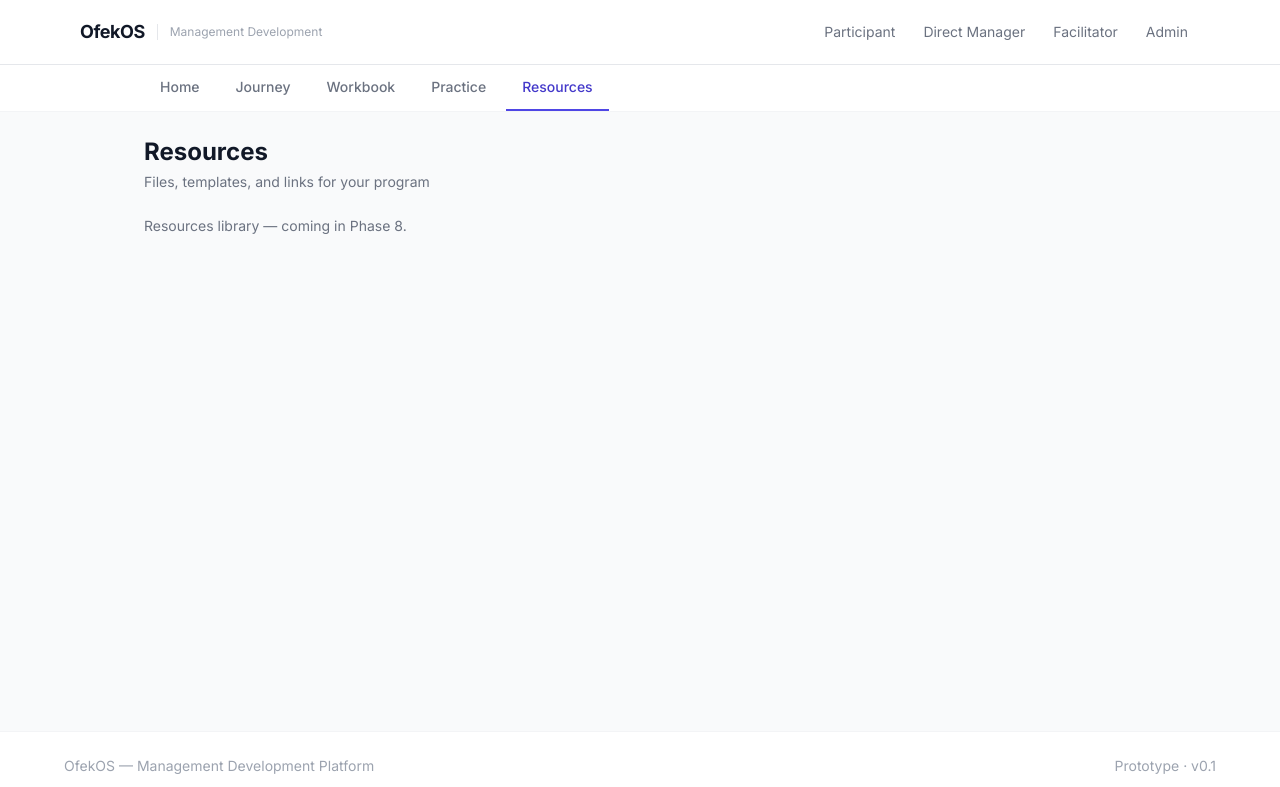
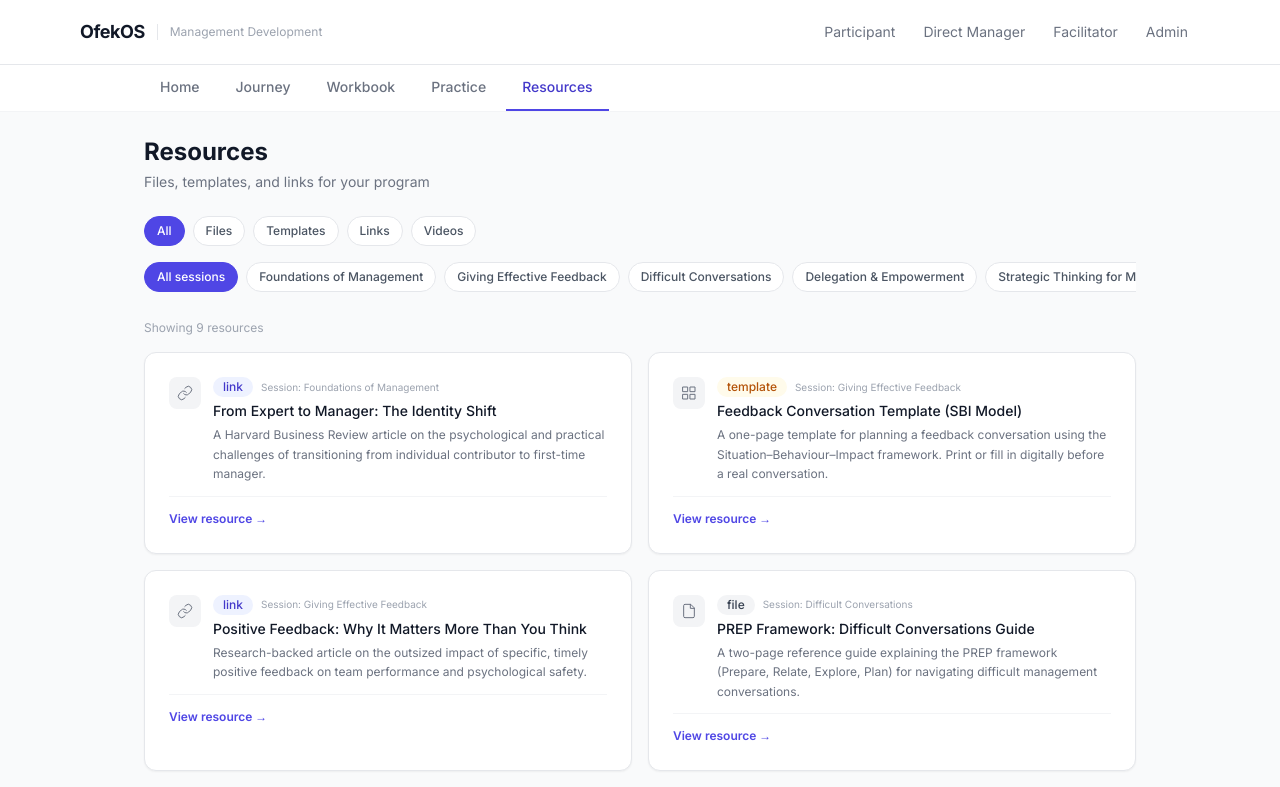
Before and after one commit to Dorvad/OfekOS, a Next.js app: page /participant/resources in a window 1280 px wide. Shown: the top 787 px of the page. Built offline with nearby package versions, Linux system fonts and the light colour scheme.

Commit message:
feat(participant): add resources library with type and session filtering
https://claude.ai/code/session_01UywSexRb5Cery7FRm47XCa

```diff
--- a/src/app/participant/resources/page.tsx
+++ b/src/app/participant/resources/page.tsx
@@ -1,4 +1,6 @@
+import { MOCK_RESOURCES, MOCK_SESSIONS } from "@/lib/mock-data";
 import ParticipantPageHeader from "@/features/participant/ParticipantPageHeader";
+import ResourcesList from "@/features/resources/ResourcesList";
 
 export default function ResourcesPage() {
   return (
@@ -7,7 +9,7 @@ export default function ResourcesPage() {
         title="Resources"
         subtitle="Files, templates, and links for your program"
       />
-      <p className="text-gray-500 text-sm">Resources library — coming in Phase 8.</p>
+      <ResourcesList resources={MOCK_RESOURCES} sessions={MOCK_SESSIONS} />
     </div>
   );
 }
--- /dev/null
+++ b/src/features/resources/ResourceCard.tsx
@@ -0,0 +1,93 @@
+import Card from "@/components/ui/Card";
+import Badge from "@/components/ui/Badge";
+import type { Resource } from "@/lib/types";
+import type { BadgeVariant } from "@/components/ui/Badge";
+
+const typeVariant: Record<string, BadgeVariant> = {
+  file: "default",
+  template: "warning",
+  link: "info",
+  video: "success",
+};
+
+function FileIcon() {
+  return (
+    <svg viewBox="0 0 24 24" fill="none" stroke="currentColor" strokeWidth={1.5} strokeLinecap="round" strokeLinejoin="round" className="w-4 h-4">
+      <path d="M14 2H6a2 2 0 0 0-2 2v16a2 2 0 0 0 2 2h12a2 2 0 0 0 2-2V8z" />
+      <polyline points="14 2 14 8 20 8" />
+    </svg>
+  );
+}
+
+function TemplateIcon() {
+  return (
+    <svg viewBox="0 0 24 24" fill="none" stroke="currentColor" strokeWidth={1.5} strokeLinecap="round" strokeLinejoin="round" className="w-4 h-4">
+      <rect x="3" y="3" width="7" height="7" /><rect x="14" y="3" width="7" height="7" />
+      <rect x="14" y="14" width="7" height="7" /><rect x="3" y="14" width="7" height="7" />
+    </svg>
+  );
+}
+
+function LinkIcon() {
+  return (
+    <svg viewBox="0 0 24 24" fill="none" stroke="currentColor" strokeWidth={1.5} strokeLinecap="round" strokeLinejoin="round" className="w-4 h-4">
+      <path d="M10 13a5 5 0 0 0 7.54.54l3-3a5 5 0 0 0-7.07-7.07l-1.72 1.71" />
+      <path d="M14 11a5 5 0 0 0-7.54-.54l-3 3a5 5 0 0 0 7.07 7.07l1.71-1.71" />
+    </svg>
+  );
+}
+
+function VideoIcon() {
+  return (
+    <svg viewBox="0 0 24 24" fill="none" stroke="currentColor" strokeWidth={1.5} strokeLinecap="round" strokeLinejoin="round" className="w-4 h-4">
+      <circle cx="12" cy="12" r="10" />
+      <polygon points="10 8 16 12 10 16 10 8" />
+    </svg>
+  );
+}
+
+const TypeIcon = ({ type }: { type: string }) => {
+  if (type === "file") return <FileIcon />;
+  if (type === "template") return <TemplateIcon />;
+  if (type === "video") return <VideoIcon />;
+  return <LinkIcon />;
+};
+
+interface ResourceCardProps {
+  resource: Resource;
+  sessionTitle?: string;
+}
+
+export default function ResourceCard({ resource, sessionTitle }: ResourceCardProps) {
+  return (
+    <Card className="flex flex-col gap-3 hover:shadow-md transition-all">
+      <div className="flex items-start gap-3">
+        <div className="w-8 h-8 rounded-lg bg-gray-100 flex items-center justify-center shrink-0 text-gray-500">
+          <TypeIcon type={resource.type} />
+        </div>
+        <div className="flex-1 min-w-0">
+          <div className="flex items-center gap-2 mb-1 flex-wrap">
+            <Badge label={resource.type} variant={typeVariant[resource.type] ?? "default"} />
+            {sessionTitle ? (
+              <span className="text-[10px] text-gray-400">Session: {sessionTitle}</span>
+            ) : (
+              <span className="text-[10px] text-gray-400">Program resource</span>
+            )}
+          </div>
+          <p className="text-sm font-medium text-gray-900">{resource.title}</p>
+          <p className="text-xs text-gray-500 mt-1 leading-relaxed">{resource.description}</p>
+        </div>
+      </div>
+      <div className="pt-2 border-t border-gray-100">
+        <a
+          href={resource.url}
+          target="_blank"
+          rel="noopener noreferrer"
+          className="text-xs font-semibold text-indigo-600 hover:text-indigo-700 transition-colors"
+        >
+          View resource →
+        </a>
+      </div>
+    </Card>
+  );
+}
--- /dev/null
+++ b/src/features/resources/ResourceFilter.tsx
@@ -0,0 +1,74 @@
+"use client";
+
+import type { ResourceType } from "@/lib/types";
+import type { Session } from "@/lib/types";
+
+const TYPE_OPTIONS: { value: ResourceType | "all"; label: string }[] = [
+  { value: "all", label: "All" },
+  { value: "file", label: "Files" },
+  { value: "template", label: "Templates" },
+  { value: "link", label: "Links" },
+  { value: "video", label: "Videos" },
+];
+
+interface ResourceFilterProps {
+  activeType: ResourceType | "all";
+  activeSessionId: string | "all";
+  sessions: Session[];
+  onTypeChange: (type: ResourceType | "all") => void;
+  onSessionChange: (sessionId: string | "all") => void;
+}
+
+export default function ResourceFilter({
+  activeType,
+  activeSessionId,
+  sessions,
+  onTypeChange,
+  onSessionChange,
+}: ResourceFilterProps) {
+  return (
+    <div className="flex flex-col gap-3 mb-6">
+      <div className="flex gap-2 overflow-x-auto pb-1 scrollbar-hide">
+        {TYPE_OPTIONS.map(({ value, label }) => (
+          <button
+            key={value}
+            onClick={() => onTypeChange(value)}
+            className={`shrink-0 px-3 py-1.5 rounded-full text-xs font-medium border transition-colors ${
+              activeType === value
+                ? "bg-indigo-600 text-white border-indigo-600"
+                : "bg-white text-gray-600 border-gray-200 hover:border-gray-300"
+            }`}
+          >
+            {label}
+          </button>
+        ))}
+      </div>
+
+      <div className="flex gap-2 overflow-x-auto pb-1 scrollbar-hide">
+        <button
+          onClick={() => onSessionChange("all")}
+          className={`shrink-0 px-3 py-1.5 rounded-full text-xs font-medium border transition-colors ${
+            activeSessionId === "all"
+              ? "bg-indigo-600 text-white border-indigo-600"
+              : "bg-white text-gray-600 border-gray-200 hover:border-gray-300"
+          }`}
+        >
+          All sessions
+        </button>
+        {sessions.map((session) => (
+          <button
+            key={session.id}
+            onClick={() => onSessionChange(session.id)}
+            className={`shrink-0 px-3 py-1.5 rounded-full text-xs font-medium border transition-colors ${
+              activeSessionId === session.id
+                ? "bg-indigo-600 text-white border-indigo-600"
+                : "bg-white text-gray-600 border-gray-200 hover:border-gray-300"
+            }`}
+          >
+            {session.title}
+          </button>
+        ))}
+      </div>
+    </div>
+  );
+}
--- /dev/null
+++ b/src/features/resources/ResourcesList.tsx
@@ -0,0 +1,61 @@
+"use client";
+
+import { useState } from "react";
+import type { Resource, Session, ResourceType } from "@/lib/types";
+import ResourceCard from "./ResourceCard";
+import ResourceFilter from "./ResourceFilter";
+
+interface ResourcesListProps {
+  resources: Resource[];
+  sessions: Session[];
+}
+
+export default function ResourcesList({ resources, sessions }: ResourcesListProps) {
+  const [activeType, setActiveType] = useState<ResourceType | "all">("all");
+  const [activeSessionId, setActiveSessionId] = useState<string | "all">("all");
+
+  const filtered = resources.filter((r) => {
+    const typeMatch = activeType === "all" || r.type === activeType;
+    const sessionMatch =
+      activeSessionId === "all" ||
+      r.sessionId === null ||
+      r.sessionId === activeSessionId;
+    return typeMatch && sessionMatch;
+  });
+
+  const getSessionTitle = (sessionId: string | null) =>
+    sessions.find((s) => s.id === sessionId)?.title;
+
+  return (
+    <>
+      <ResourceFilter
+        activeType={activeType}
+        activeSessionId={activeSessionId}
+        sessions={sessions}
+        onTypeChange={setActiveType}
+        onSessionChange={setActiveSessionId}
+      />
+
+      <p className="text-xs text-gray-400 mb-4">
+        Showing {filtered.length} resource{filtered.length !== 1 ? "s" : ""}
+      </p>
+
+      {filtered.length === 0 ? (
+        <div className="py-12 text-center">
+          <p className="text-sm font-medium text-gray-500">No resources match your filters</p>
+          <p className="text-xs text-gray-400 mt-1">Try clearing one of the filters above</p>
+        </div>
+      ) : (
+        <div className="grid grid-cols-1 sm:grid-cols-2 gap-4">
+          {filtered.map((resource) => (
+            <ResourceCard
+              key={resource.id}
+              resource={resource}
+              sessionTitle={resource.sessionId ? getSessionTitle(resource.sessionId) : undefined}
+            />
+          ))}
+        </div>
+      )}
+    </>
+  );
+}
```
